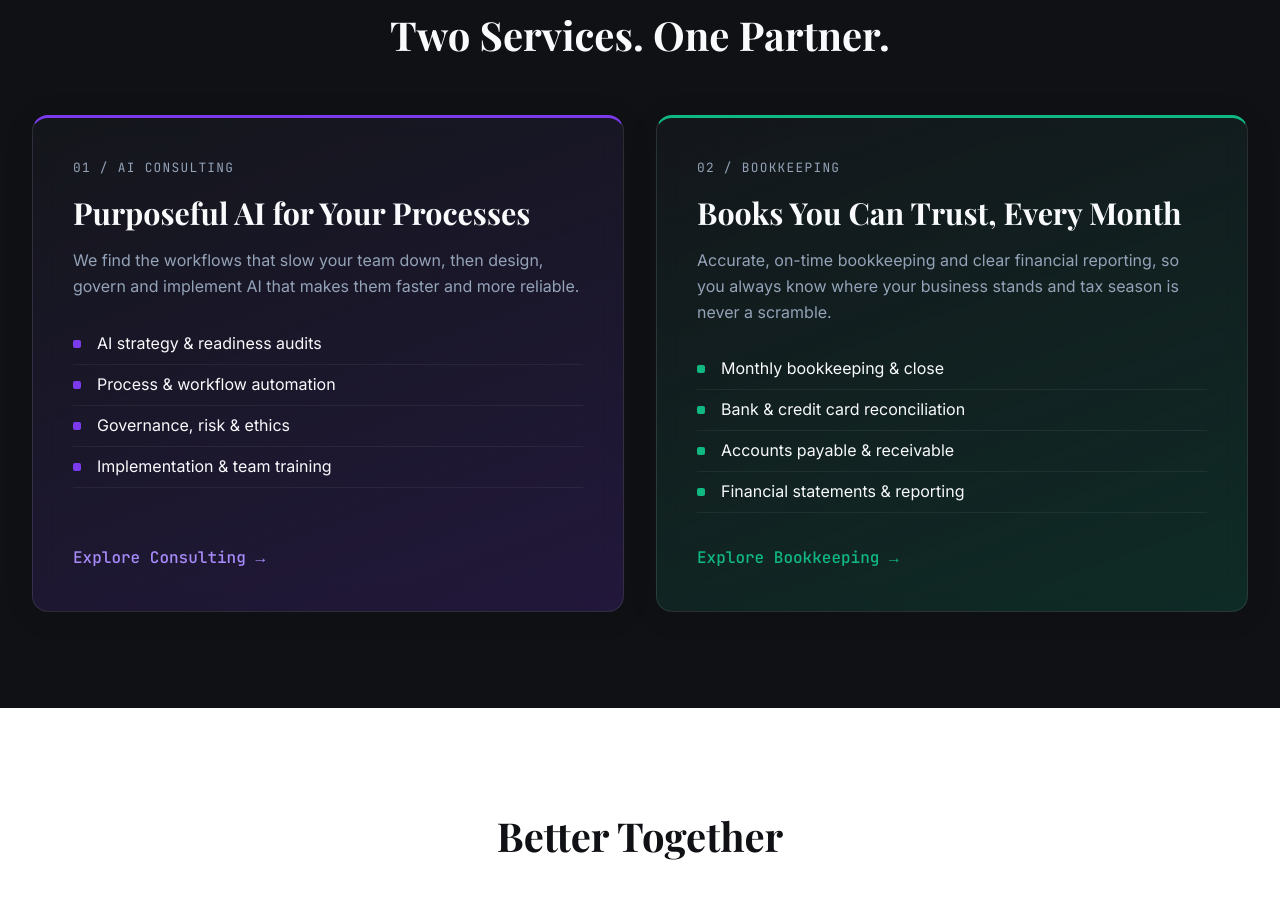
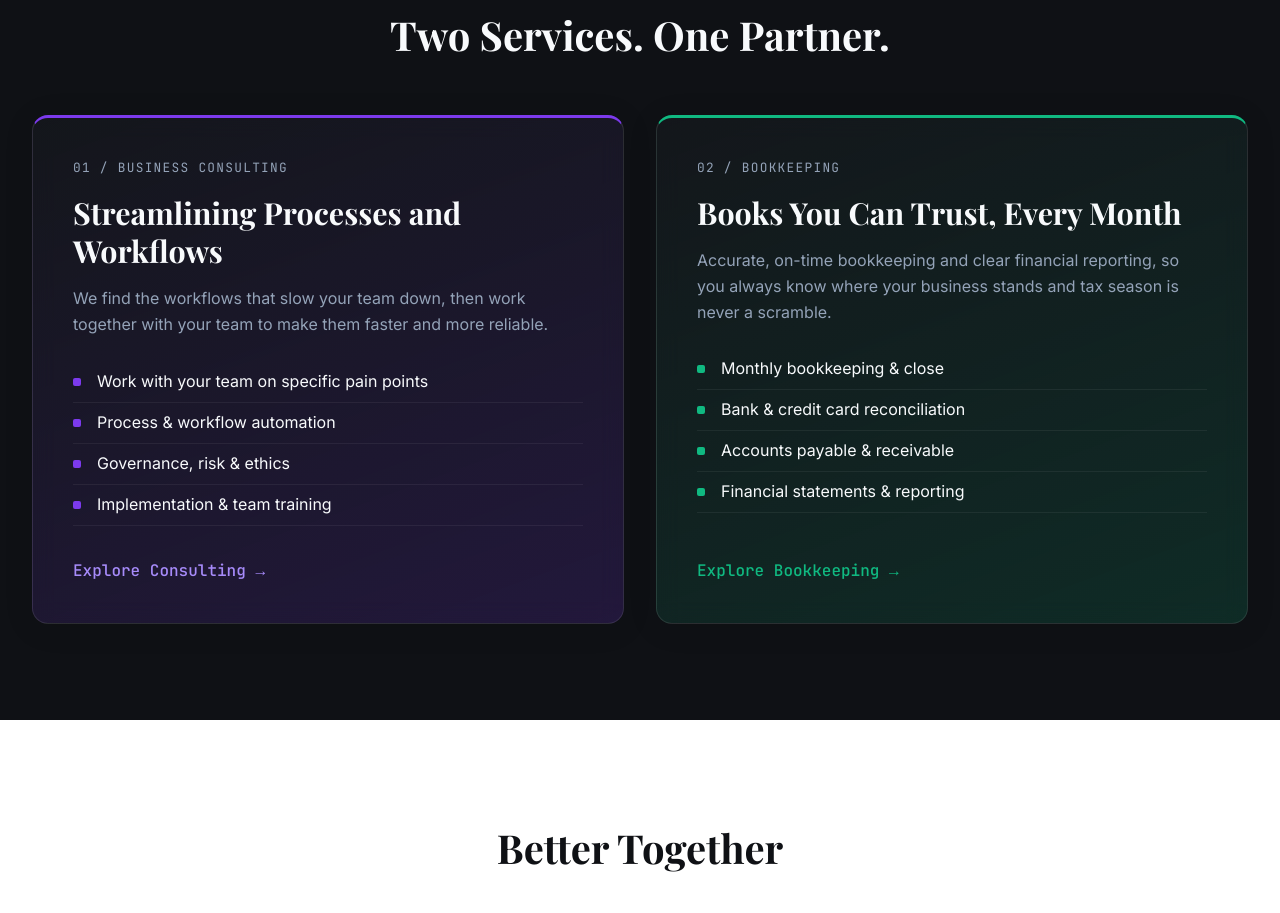
Before and after one commit to RevAbbot/propelgroupweb, a plain HTML site: page index.html in a window 1280 px wide. Shown: the part 893-1806 px from the top of the page. Drawn offline with nearby package versions, Linux system fonts and the light colour scheme.

Commit message:
Landing page: reword consulting panel as Business Consulting
- Tag "01 / Business Consulting", heading "Streamlining Processes and Workflows"
- Description and first bullet focus on working with the client's team

Co-Authored-By: Claude Opus 5.5 <noreply@anthropic.com>

```diff
--- a/index.html
+++ b/index.html
@@ -70,14 +70,14 @@
             <h2 class="section-title">Two Services. One Partner.</h2>
             <div class="split-grid">
                 <a href="ai/" class="service-panel glass-panel theme-ai">
-                    <span class="service-tag mono">01 / AI Consulting</span>
-                    <h3>Purposeful AI for Your Processes</h3>
+                    <span class="service-tag mono">01 / Business Consulting</span>
+                    <h3>Streamlining Processes and Workflows</h3>
                     <p>
-                        We find the workflows that slow your team down, then design, govern and
-                        implement AI that makes them faster and more reliable.
+                        We find the workflows that slow your team down, then work together with
+                        your team to make them faster and more reliable.
                     </p>
                     <ul class="service-list">
-                        <li>AI strategy &amp; readiness audits</li>
+                        <li>Work with your team on specific pain points</li>
                         <li>Process &amp; workflow automation</li>
                         <li>Governance, risk &amp; ethics</li>
                         <li>Implementation &amp; team training</li>
```
